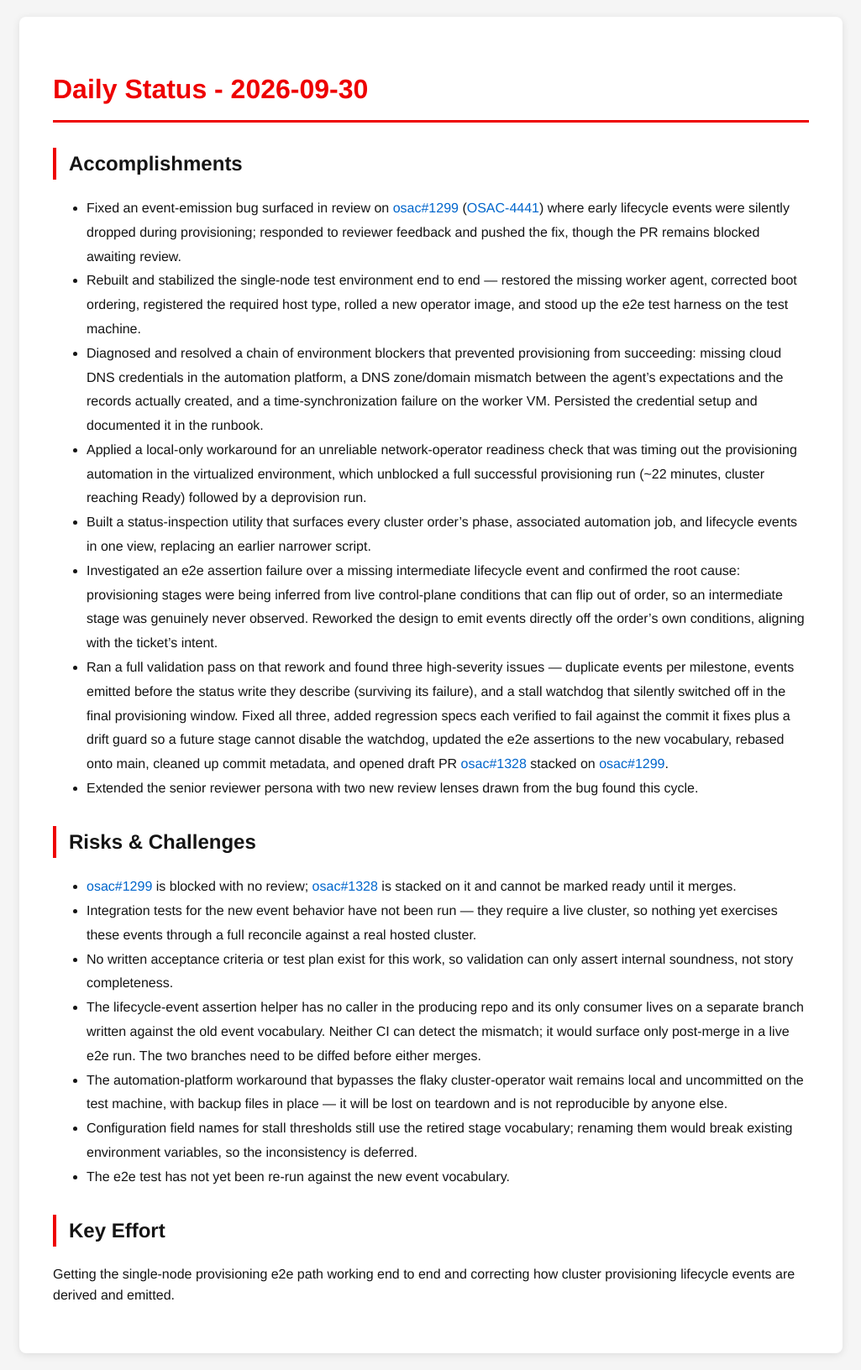
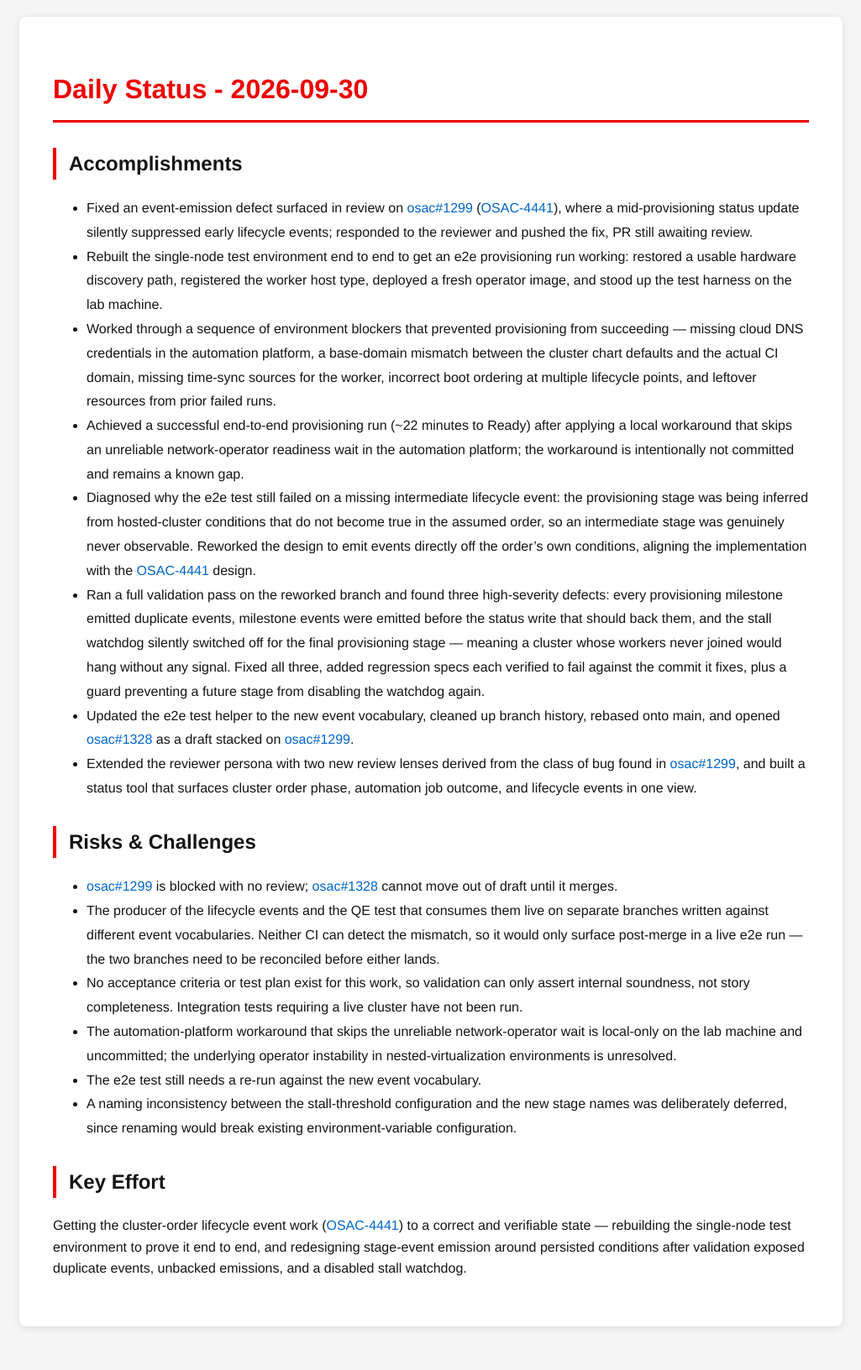
Before and after one commit to tzvatot/daily-status, a Jekyll site: the page built from 2026-09-30.md, in a window 1280 px wide. Shown: the whole page at 84% size, without its empty margins (127-1152 px from the left). Built offline with Jekyll 4.4.1, drawn with Linux system fonts in a browser that asks for light colours; after the commit the page ends 1600 px from its top, so only the background shows below that.

Commit message:
Daily status update - 2026-09-30

```diff
--- a/2026-09-30.md
+++ b/2026-09-30.md
@@ -8,25 +8,24 @@ date: 2026-09-30
 
 ## Accomplishments
 
-- Fixed an event-emission bug surfaced in review on [osac#1299](https://github.com/osac-project/osac/pull/1299) ([OSAC-4441](https://redhat.atlassian.net/browse/OSAC-4441)) where early lifecycle events were silently dropped during provisioning; responded to reviewer feedback and pushed the fix, though the PR remains blocked awaiting review.
-- Rebuilt and stabilized the single-node test environment end to end — restored the missing worker agent, corrected boot ordering, registered the required host type, rolled a new operator image, and stood up the e2e test harness on the test machine.
-- Diagnosed and resolved a chain of environment blockers that prevented provisioning from succeeding: missing cloud DNS credentials in the automation platform, a DNS zone/domain mismatch between the agent's expectations and the records actually created, and a time-synchronization failure on the worker VM. Persisted the credential setup and documented it in the runbook.
-- Applied a local-only workaround for an unreliable network-operator readiness check that was timing out the provisioning automation in the virtualized environment, which unblocked a full successful provisioning run (~22 minutes, cluster reaching Ready) followed by a deprovision run.
-- Built a status-inspection utility that surfaces every cluster order's phase, associated automation job, and lifecycle events in one view, replacing an earlier narrower script.
-- Investigated an e2e assertion failure over a missing intermediate lifecycle event and confirmed the root cause: provisioning stages were being inferred from live control-plane conditions that can flip out of order, so an intermediate stage was genuinely never observed. Reworked the design to emit events directly off the order's own conditions, aligning with the ticket's intent.
-- Ran a full validation pass on that rework and found three high-severity issues — duplicate events per milestone, events emitted before the status write they describe (surviving its failure), and a stall watchdog that silently switched off in the final provisioning window. Fixed all three, added regression specs each verified to fail against the commit it fixes plus a drift guard so a future stage cannot disable the watchdog, updated the e2e assertions to the new vocabulary, rebased onto main, cleaned up commit metadata, and opened draft PR [osac#1328](https://github.com/osac-project/osac/pull/1328) stacked on [osac#1299](https://github.com/osac-project/osac/pull/1299).
-- Extended the senior reviewer persona with two new review lenses drawn from the bug found this cycle.
+- Fixed an event-emission defect surfaced in review on [osac#1299](https://github.com/osac-project/osac/pull/1299) ([OSAC-4441](https://redhat.atlassian.net/browse/OSAC-4441)), where a mid-provisioning status update silently suppressed early lifecycle events; responded to the reviewer and pushed the fix, PR still awaiting review.
+- Rebuilt the single-node test environment end to end to get an e2e provisioning run working: restored a usable hardware discovery path, registered the worker host type, deployed a fresh operator image, and stood up the test harness on the lab machine.
+- Worked through a sequence of environment blockers that prevented provisioning from succeeding — missing cloud DNS credentials in the automation platform, a base-domain mismatch between the cluster chart defaults and the actual CI domain, missing time-sync sources for the worker, incorrect boot ordering at multiple lifecycle points, and leftover resources from prior failed runs.
+- Achieved a successful end-to-end provisioning run (~22 minutes to Ready) after applying a local workaround that skips an unreliable network-operator readiness wait in the automation platform; the workaround is intentionally not committed and remains a known gap.
+- Diagnosed why the e2e test still failed on a missing intermediate lifecycle event: the provisioning stage was being inferred from hosted-cluster conditions that do not become true in the assumed order, so an intermediate stage was genuinely never observable. Reworked the design to emit events directly off the order's own conditions, aligning the implementation with the [OSAC-4441](https://redhat.atlassian.net/browse/OSAC-4441) design.
+- Ran a full validation pass on the reworked branch and found three high-severity defects: every provisioning milestone emitted duplicate events, milestone events were emitted before the status write that should back them, and the stall watchdog silently switched off for the final provisioning stage — meaning a cluster whose workers never joined would hang without any signal. Fixed all three, added regression specs each verified to fail against the commit it fixes, plus a guard preventing a future stage from disabling the watchdog again.
+- Updated the e2e test helper to the new event vocabulary, cleaned up branch history, rebased onto main, and opened [osac#1328](https://github.com/osac-project/osac/pull/1328) as a draft stacked on [osac#1299](https://github.com/osac-project/osac/pull/1299).
+- Extended the reviewer persona with two new review lenses derived from the class of bug found in [osac#1299](https://github.com/osac-project/osac/pull/1299), and built a status tool that surfaces cluster order phase, automation job outcome, and lifecycle events in one view.
 
 ## Risks & Challenges
 
-- [osac#1299](https://github.com/osac-project/osac/pull/1299) is blocked with no review; [osac#1328](https://github.com/osac-project/osac/pull/1328) is stacked on it and cannot be marked ready until it merges.
-- Integration tests for the new event behavior have not been run — they require a live cluster, so nothing yet exercises these events through a full reconcile against a real hosted cluster.
-- No written acceptance criteria or test plan exist for this work, so validation can only assert internal soundness, not story completeness.
-- The lifecycle-event assertion helper has no caller in the producing repo and its only consumer lives on a separate branch written against the old event vocabulary. Neither CI can detect the mismatch; it would surface only post-merge in a live e2e run. The two branches need to be diffed before either merges.
-- The automation-platform workaround that bypasses the flaky cluster-operator wait remains local and uncommitted on the test machine, with backup files in place — it will be lost on teardown and is not reproducible by anyone else.
-- Configuration field names for stall thresholds still use the retired stage vocabulary; renaming them would break existing environment variables, so the inconsistency is deferred.
-- The e2e test has not yet been re-run against the new event vocabulary.
+- [osac#1299](https://github.com/osac-project/osac/pull/1299) is blocked with no review; [osac#1328](https://github.com/osac-project/osac/pull/1328) cannot move out of draft until it merges.
+- The producer of the lifecycle events and the QE test that consumes them live on separate branches written against different event vocabularies. Neither CI can detect the mismatch, so it would only surface post-merge in a live e2e run — the two branches need to be reconciled before either lands.
+- No acceptance criteria or test plan exist for this work, so validation can only assert internal soundness, not story completeness. Integration tests requiring a live cluster have not been run.
+- The automation-platform workaround that skips the unreliable network-operator wait is local-only on the lab machine and uncommitted; the underlying operator instability in nested-virtualization environments is unresolved.
+- The e2e test still needs a re-run against the new event vocabulary.
+- A naming inconsistency between the stall-threshold configuration and the new stage names was deliberately deferred, since renaming would break existing environment-variable configuration.
 
 ## Key Effort
 
-Getting the single-node provisioning e2e path working end to end and correcting how cluster provisioning lifecycle events are derived and emitted.
+Getting the cluster-order lifecycle event work ([OSAC-4441](https://redhat.atlassian.net/browse/OSAC-4441)) to a correct and verifiable state — rebuilding the single-node test environment to prove it end to end, and redesigning stage-event emission around persisted conditions after validation exposed duplicate events, unbacked emissions, and a disabled stall watchdog.
```
